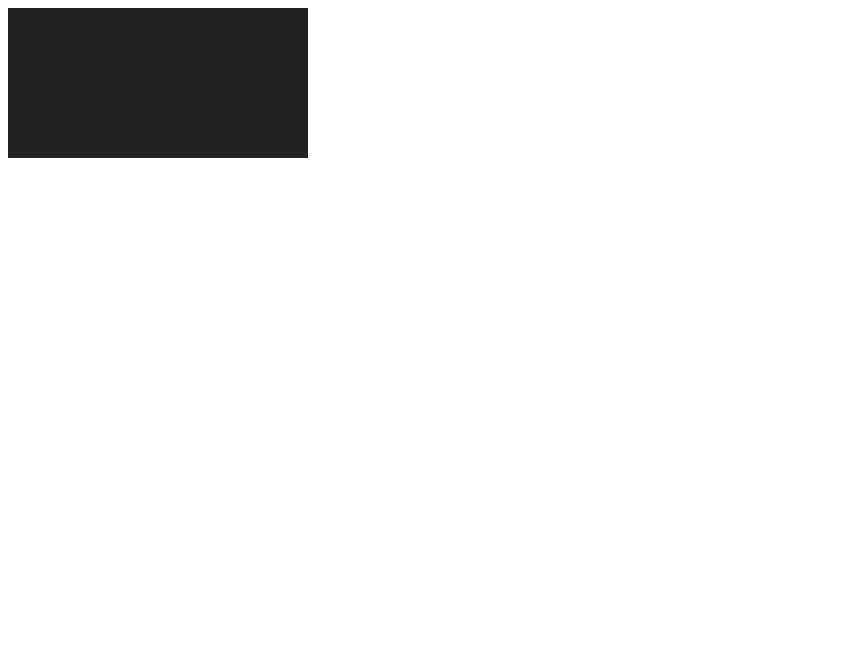
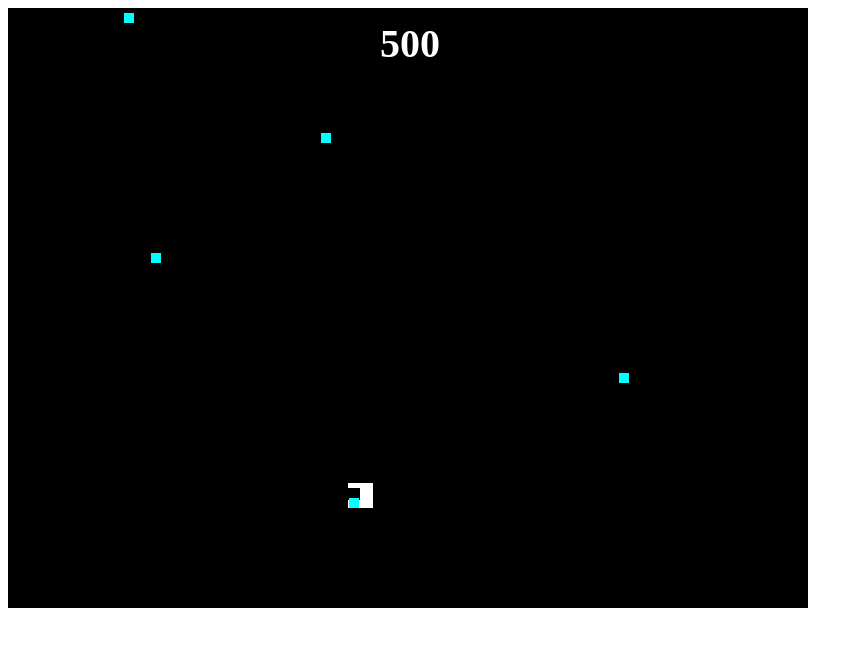
Before and after one commit to microtrain2009/game, a website: page index.html in a window 1280 px wide. Shown: the whole page, without its empty margins (0-863 px from the left). Drawn offline with Linux system fonts and the light colour scheme; files that its build step writes are made by us from their sources.

Commit message:
Complete Game

```diff
--- a/index.html
+++ b/index.html
@@ -9,6 +9,8 @@
     <link href="favicon.ico" rel="icon" type="image/x-icon" />
   </head>
   <body>
+    <!-- 5.  Add a preset score div to the HTML page-->
+    <div id="score">0</div>
     <canvas id="canvas"></canvas>
     <script src="dist/js/main.js"></script>
   </body>
--- a/src/js/main.js
+++ b/src/js/main.js
@@ -0,0 +1,183 @@
+var game = (function(){
+    var canvas = document.getElementById('canvas');
+    var ctx = canvas.getContext('2d');
+
+    var player = {
+      x:0,
+      y:475,
+      h: 25,
+      w: 25,
+      fill: '#fff',
+      dir: 'right',
+      speed: 5
+    }
+
+    var spawn = {
+      x: 50,
+      y: 0,
+      h: 10,
+      w: 10,
+      fill: '#0ff',
+      speed: 5
+    }
+
+    var spawns = {}
+
+    var spawner = null;
+
+    var animation  = null;
+
+    var gameOver = false;
+
+    var score = 0;
+
+
+    function launchSpawns(){
+      spawner = setInterval(()=>{
+        //Use psuedo-random strings to name the new spawns
+        var text = "";
+        var possible = "abcdefghijklmnopqrstuvwxyz";
+
+        for (var i = 0; i < 10; i++){
+          text += possible.charAt(Math.floor(Math.random() * possible.length));
+        }
+
+        spawns[text] = {
+          x:Math.floor(Math.random()*canvas.width),
+          y:spawn.y,
+          h:spawn.h,
+          w:spawn.w,
+          fill:spawn.fill,
+          speed:5,
+        }
+
+      },400);
+    }
+
+    function moveSpawns(){
+
+      if(Object.keys(spawns).length>0){
+        for(let spawn in spawns){
+
+          if(spawns[spawn].y<=canvas.height){
+
+
+            ctx.fillStyle = spawns[spawn].fill;
+
+
+            ctx.save();
+
+            ctx.clearRect(
+              spawns[spawn].x-1,
+              spawns[spawn].y-spawns[spawn].speed,
+              spawns[spawn].w+2,
+              spawns[spawn].h+2
+            );
+
+            ctx.fillRect(
+              spawns[spawn].x,
+              spawns[spawn].y = (spawns[spawn].y+spawns[spawn].speed),
+              spawns[spawn].w,
+              spawns[spawn].h
+            );
+
+            ctx.restore();
+
+            if (
+              player.x < spawns[spawn].x + spawns[spawn].w &&
+              spawns[spawn].x > player.x && spawns[spawn].x < (player.x + player.w) &&
+              player.y < spawns[spawn].y + spawns[spawn].h &&
+              player.y + player.h > spawns[spawn].y
+            ){
+              gameOver = true;
+              cancelAnimationFrame(animation);
+              clearInterval(spawner);
+            }
+
+          }else{
+            score = score + 100;
+            document.getElementById('score').innerHTML = score;
+            delete spawns[spawn];
+          }
+        }
+      }
+    }
+
+    function movePlayer(){
+      ctx.fillStyle=player.fill;
+
+      if(player.dir === 'right'){
+
+        ctx.clearRect(
+          player.x-player.speed,
+          player.y-1,
+          player.w+2,
+          player.h+2
+        );
+
+        ctx.fillRect(
+          player.x = (player.x + player.speed),
+          player.y,
+          player.w,
+          player.h
+        );
+
+        if((player.x + player.w) >= canvas.width){
+          player.dir = 'left';
+        }
+
+      }else{
+
+        ctx.clearRect(
+          player.x+player.speed,
+          player.y-1,
+          player.w+2,
+          player.h+2
+        );
+
+        ctx.fillRect(
+          player.x = (player.x - player.speed),
+          player.y,
+          player.w,
+          player.h
+        );
+
+        if(player.x <= 0){
+          player.dir = 'right';
+        }
+      }
+    }
+
+    function animate(){
+      movePlayer();
+      moveSpawns();
+      if(gameOver===false){
+        animation = window.requestAnimationFrame(animate.bind(animation));
+      }
+    }
+
+    return {
+
+      changeDirection: function(){
+        if(player.dir === 'left'){
+          player.dir = 'right';
+        }else if(player.dir === 'right'){
+          player.dir = 'left';
+        }
+      },
+
+      init: function(){
+        canvas.height = 600;
+        canvas.width = 800;
+
+        launchSpawns();
+        animate();
+      }
+    }
+  })();
+
+  game.init();
+
+  window.addEventListener('keyup', function(){
+    game.changeDirection();
+  });
--- a/src/scss/main.scss
+++ b/src/scss/main.scss
@@ -1,3 +1,14 @@
 canvas {
-    background: #222;
+    background: #000;
   }
+
+  /* 4. Over lay the score on the top left corner of the canvas.*/
+  #score {
+    position: absolute;
+    top: 20px;
+    left: 380px;
+    z-index: 100;
+    font-weight: bold;
+    font-size: 40px;
+    color: #fff;
+  }
```
Also changed, not shown: dist/css/main.css, dist/css/main.min.css, dist/js/main.js, dist/js/main.min.js.
